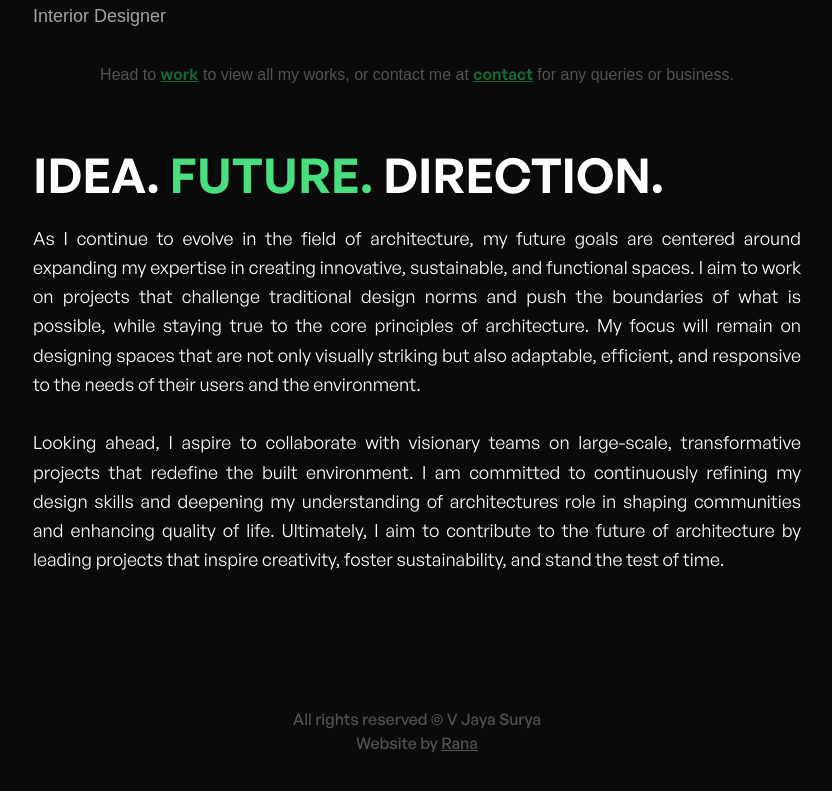
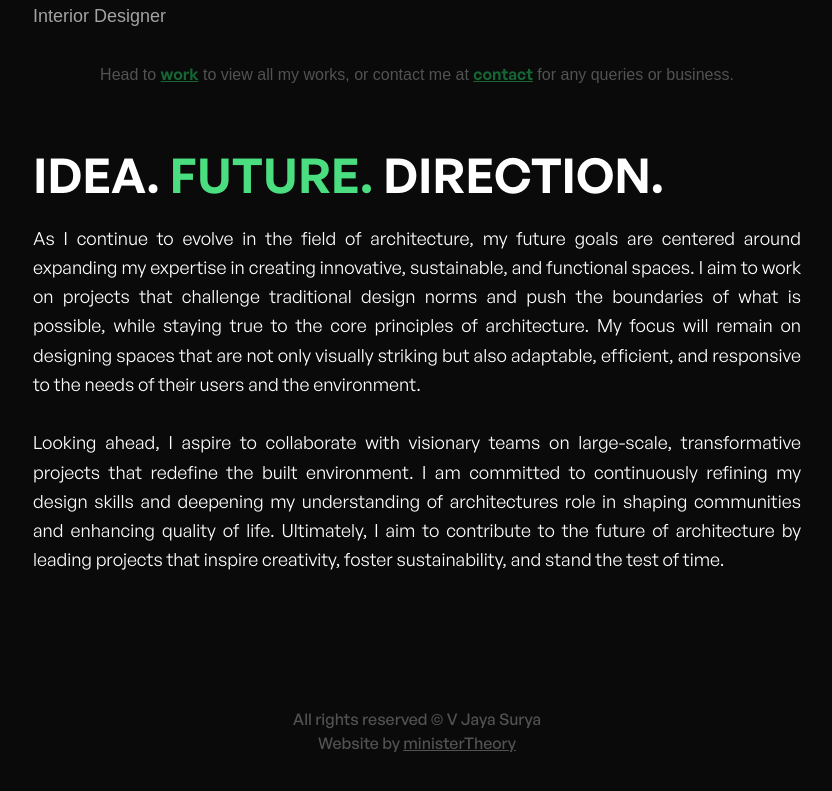
Before and after one commit to 1580-RanaV/thevjs, a Next.js app: page / in a window 1280 px wide. Shown: the part 3578-4369 px from the top of the page, without its empty margins (223-1055 px from the left). Built offline with nearby package versions, Linux system fonts and the light colour scheme.

Commit message:
footer name

```diff
--- a/src/app/components/ClientList.jsx
+++ b/src/app/components/ClientList.jsx
@@ -27,7 +27,7 @@ const RotatingNameDisplay = () => {
     "Al Firas",
     "Al Futtaim Electric Motors",
     "Jawhara Jewellers",
-    "",
+    "Ladybird Nursery",
     "Yalla Begums",
     "BITS Lobby",
     "Taste of India",
--- a/src/app/components/Footer.jsx
+++ b/src/app/components/Footer.jsx
@@ -3,7 +3,7 @@ import React from 'react'
 const Footer = () => {
   return (
     <footer className="text-neutral-600 text-center py-4 font-medium">
-        All rights reserved © V Jaya Surya<br></br>Website by <span className='underline'>Rana</span>
+        All rights reserved © V Jaya Surya<br></br>Website by <span className='underline'>ministerTheory</span>
     </footer>
   )
 }
```
